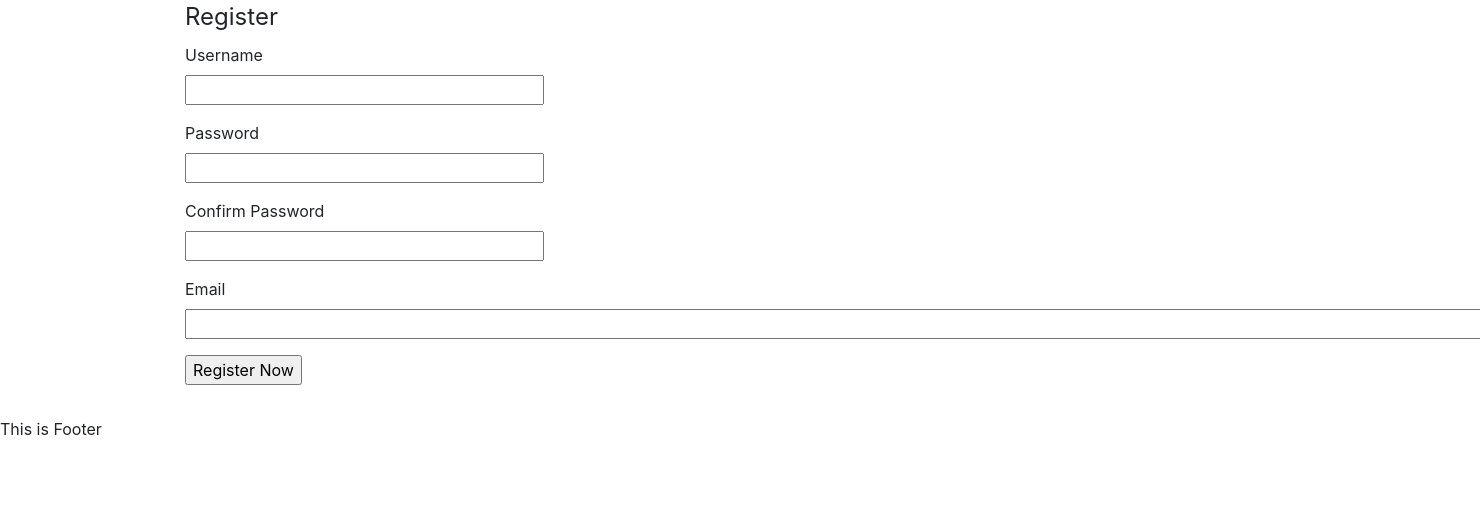
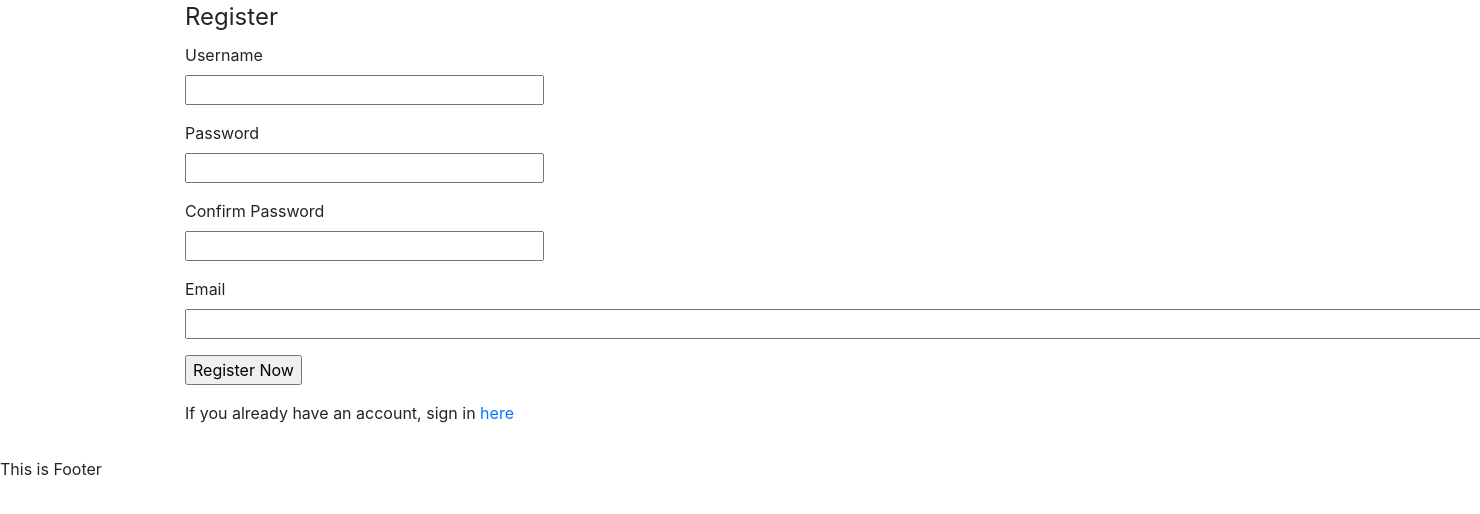
Before and after one commit to Spotimania/Spotimania, a Flask app: page /register in a window 1480 px wide; the page is wider, and only the part inside the window is pictured. Shown: the part 25-539 px from the top of that part. Run offline with Flask 2, Linux system fonts and the light colour scheme; some libraries are stand-ins or nearby versions.

Commit message:
linking of login and register

```diff
--- a/app/templates/login.html
+++ b/app/templates/login.html
@@ -20,6 +20,7 @@
 		<p>
 			{{form.submit()}}
 		</p>
+		<p>If you don't have an account, sign up <a href="{{url_for('register')}}">here</a></p>
 	</fieldset>
 </form>
 {% endblock %}
--- a/app/templates/register.html
+++ b/app/templates/register.html
@@ -43,6 +43,7 @@
 		<p>
 			{{form.submit()}}
 		</p>
+		<p>If you already have an account, sign in <a href="{{url_for('login')}}">here</a></p>
 	</fieldset>
 </form>
 {% endblock %}
```
